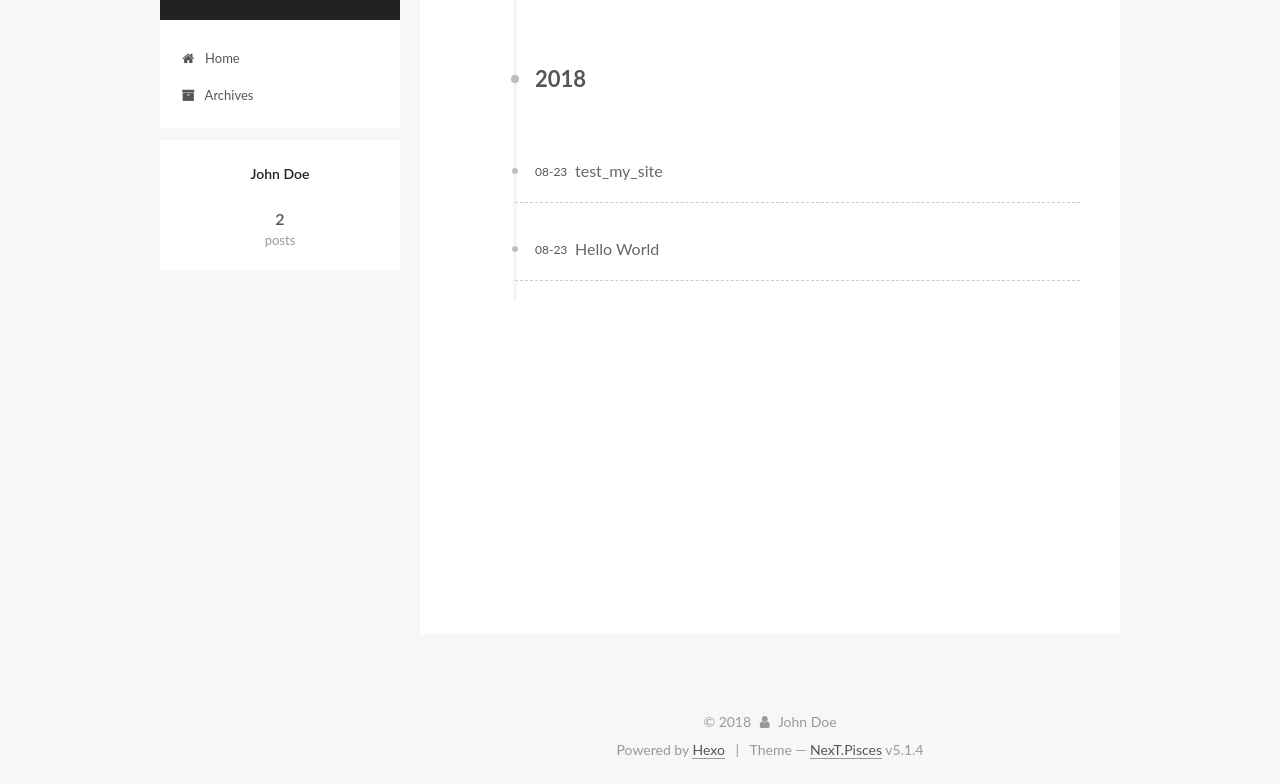
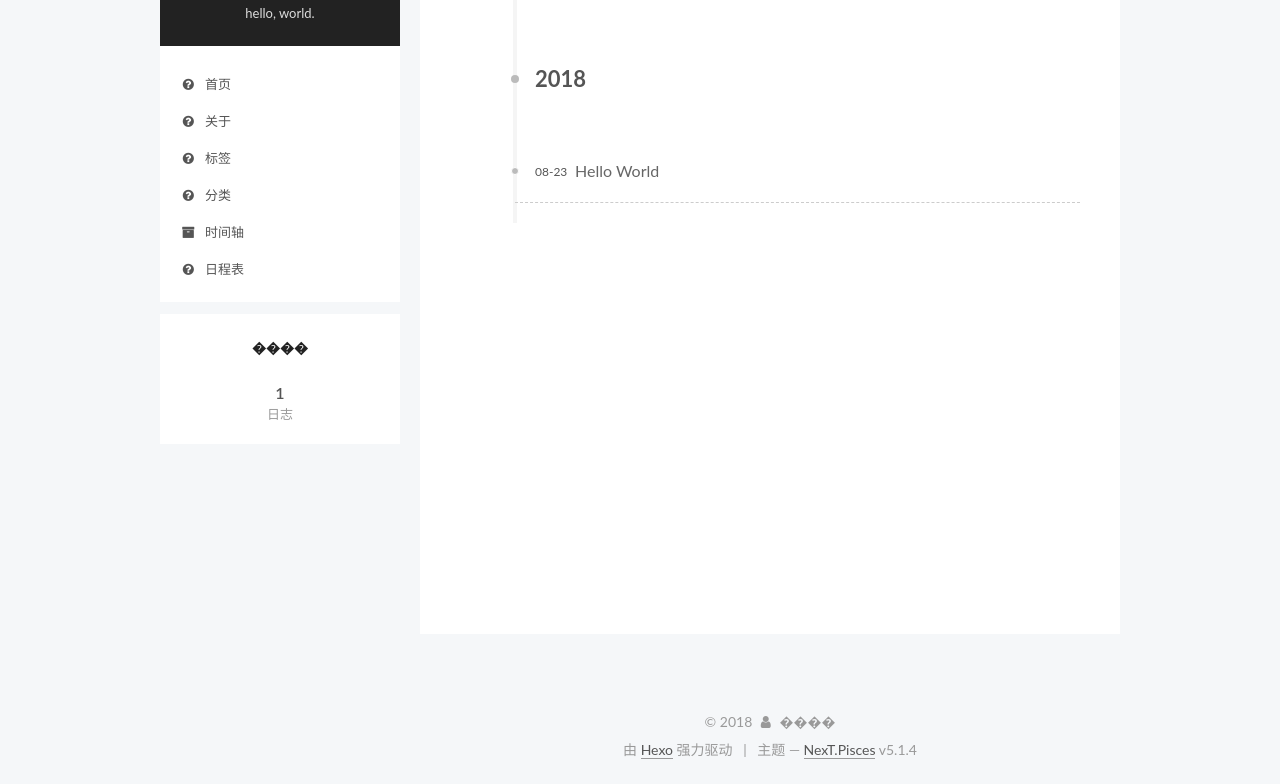
Before and after one commit to haitang10/haitang10.github.io, a plain HTML site: page archives/index.html in a window 1280 px wide. Shown: the part 69-853 px from the top of the page. Drawn offline with Linux system fonts and the light colour scheme.

Commit message:
Site updated: 2018-08-24 18:30:28

```diff
--- a/archives/index.html
+++ b/archives/index.html
@@ -5,7 +5,7 @@
 
 
 
-<html class="theme-next pisces use-motion" lang="">
+<html class="theme-next pisces use-motion" lang="zh-Hans">
 <head>
   <meta charset="UTF-8"/>
 <meta http-equiv="X-UA-Compatible" content="IE=edge" />
@@ -80,12 +80,12 @@
 
 
 <meta property="og:type" content="website">
-<meta property="og:title" content="Hexo">
+<meta property="og:title" content="haitang10&#39;s blog">
 <meta property="og:url" content="http://yoursite.com/archives/index.html">
-<meta property="og:site_name" content="Hexo">
-<meta property="og:locale" content="default">
+<meta property="og:site_name" content="haitang10&#39;s blog">
+<meta property="og:locale" content="zh-Hans">
 <meta name="twitter:card" content="summary">
-<meta name="twitter:title" content="Hexo">
+<meta name="twitter:title" content="haitang10&#39;s blog">
 
 
 
@@ -101,7 +101,7 @@
     motion: {"enable":true,"async":false,"transition":{"post_block":"fadeIn","post_header":"slideDownIn","post_body":"slideDownIn","coll_header":"slideLeftIn","sidebar":"slideUpIn"}},
     duoshuo: {
       userId: '0',
-      author: 'Author'
+      author: '博主'
     },
     algolia: {
       applicationID: '',
@@ -121,7 +121,7 @@
 
 
 
-  <title>Archive | Hexo</title>
+  <title>归档 | haitang10's blog</title>
 
 
 
@@ -133,7 +133,7 @@
 
 </head>
 
-<body itemscope itemtype="http://schema.org/WebPage" lang="default">
+<body itemscope itemtype="http://schema.org/WebPage" lang="zh-Hans">
 
 
 
@@ -151,12 +151,12 @@
     <div class="custom-logo-site-title">
       <a href="/"  class="brand" rel="start">
         <span class="logo-line-before"><i></i></span>
-        <span class="site-title">Hexo</span>
+        <span class="site-title">haitang10's blog</span>
         <span class="logo-line-after"><i></i></span>
       </a>
     </div>
 
-        <p class="site-subtitle"></p>
+        <p class="site-subtitle">hello, world.</p>
 
   </div>
 
@@ -177,11 +177,41 @@
 
 
         <li class="menu-item menu-item-home">
-          <a href="/" rel="section">
+          <a href="/��ҳ" rel="section">
 
-              <i class="menu-item-icon fa fa-fw fa-home"></i> <br />
+              <i class="menu-item-icon fa fa-fw fa-question-circle"></i> <br />
 
-            Home
+            首页
+          </a>
+        </li>
+
+
+        <li class="menu-item menu-item-about">
+          <a href="/��������" rel="section">
+
+              <i class="menu-item-icon fa fa-fw fa-question-circle"></i> <br />
+
+            关于
+          </a>
+        </li>
+
+
+        <li class="menu-item menu-item-tags">
+          <a href="/��ǩ" rel="section">
+
+              <i class="menu-item-icon fa fa-fw fa-question-circle"></i> <br />
+
+            标签
+          </a>
+        </li>
+
+
+        <li class="menu-item menu-item-categories">
+          <a href="/����" rel="section">
+
+              <i class="menu-item-icon fa fa-fw fa-question-circle"></i> <br />
+
+            分类
           </a>
         </li>
 
@@ -191,7 +221,17 @@
 
               <i class="menu-item-icon fa fa-fw fa-archive"></i> <br />
 
-            Archives
+            时间轴
+          </a>
+        </li>
+
+
+        <li class="menu-item menu-item-schedule">
+          <a href="/ʱ����" rel="section">
+
+              <i class="menu-item-icon fa fa-fw fa-question-circle"></i> <br />
+
+            日程表
           </a>
         </li>
 
@@ -227,7 +267,7 @@
 
 
 
-        Um..! 2 posts in total. Keep on posting.
+        嗯..! 目前共计 1 篇日志。 继续努力。
       </span>
 
 
@@ -241,43 +281,6 @@
           <div class="collection-title">
             <h1 class="archive-year" id="archive-year-2018">2018</h1>
           </div>
-
-
-
-
-
-  <article class="post post-type-normal" itemscope itemtype="http://schema.org/Article">
-    <header class="post-header">
-
-      <h2 class="post-title">
-
-            <a class="post-title-link" href="/2018/08/23/test-my-site/" itemprop="url">
-
-                <span itemprop="name">test_my_site</span>
-
-            </a>
-
-      </h2>
-
-      <div class="post-meta">
-        <time class="post-time" itemprop="dateCreated"
-              datetime="2018-08-23T11:21:36+08:00"
-              content="2018-08-23" >
-          08-23
-        </time>
-      </div>
-
-    </header>
-  </article>
-
-
-
-
-
-
-
-
-
 
 
 
@@ -351,7 +354,7 @@
         <div class="site-overview">
           <div class="site-author motion-element" itemprop="author" itemscope itemtype="http://schema.org/Person">
 
-              <p class="site-author-name" itemprop="name">John Doe</p>
+              <p class="site-author-name" itemprop="name">����</p>
               <p class="site-description motion-element" itemprop="description"></p>
           </div>
 
@@ -362,8 +365,8 @@
 
                 <a href="/archives/">
 
-                  <span class="site-state-item-count">2</span>
-                  <span class="site-state-item-name">posts</span>
+                  <span class="site-state-item-count">1</span>
+                  <span class="site-state-item-name">日志</span>
                 </a>
               </div>
 
@@ -407,13 +410,13 @@
   <span class="with-love">
     <i class="fa fa-user"></i>
   </span>
-  <span class="author" itemprop="copyrightHolder">John Doe</span>
+  <span class="author" itemprop="copyrightHolder">����</span>
 
 
 </div>
 
 
-  <div class="powered-by">Powered by <a class="theme-link" target="_blank" href="https://hexo.io">Hexo</a></div>
+  <div class="powered-by">由 <a class="theme-link" target="_blank" href="https://hexo.io">Hexo</a> 强力驱动</div>
 
 
 
@@ -421,7 +424,7 @@
 
 
 
-  <div class="theme-info">Theme &mdash; <a class="theme-link" target="_blank" href="https://github.com/iissnan/hexo-theme-next">NexT.Pisces</a> v5.1.4</div>
+  <div class="theme-info">主题 &mdash; <a class="theme-link" target="_blank" href="https://github.com/iissnan/hexo-theme-next">NexT.Pisces</a> v5.1.4</div>
 
 
 
--- a/css/main.css
+++ b/css/main.css
@@ -1823,7 +1823,7 @@ pre .javascript .function {
   width: 4px;
   height: 4px;
   border-radius: 50%;
-  background: #dd1738;
+  background: #99d6fc;
 }
 .links-of-blogroll {
   font-size: 13px;
--- a/index.html
+++ b/index.html
@@ -5,7 +5,7 @@
 
 
 
-<html class="theme-next pisces use-motion" lang="">
+<html class="theme-next pisces use-motion" lang="zh-Hans">
 <head>
   <meta charset="UTF-8"/>
 <meta http-equiv="X-UA-Compatible" content="IE=edge" />
@@ -80,12 +80,12 @@
 
 
 <meta property="og:type" content="website">
-<meta property="og:title" content="Hexo">
+<meta property="og:title" content="haitang10&#39;s blog">
 <meta property="og:url" content="http://yoursite.com/index.html">
-<meta property="og:site_name" content="Hexo">
-<meta property="og:locale" content="default">
+<meta property="og:site_name" content="haitang10&#39;s blog">
+<meta property="og:locale" content="zh-Hans">
 <meta name="twitter:card" content="summary">
-<meta name="twitter:title" content="Hexo">
+<meta name="twitter:title" content="haitang10&#39;s blog">
 
 
 
@@ -101,7 +101,7 @@
     motion: {"enable":true,"async":false,"transition":{"post_block":"fadeIn","post_header":"slideDownIn","post_body":"slideDownIn","coll_header":"slideLeftIn","sidebar":"slideUpIn"}},
     duoshuo: {
       userId: '0',
-      author: 'Author'
+      author: '博主'
     },
     algolia: {
       applicationID: '',
@@ -121,7 +121,7 @@
 
 
 
-  <title>Hexo</title>
+  <title>haitang10's blog</title>
 
 
 
@@ -133,7 +133,7 @@
 
 </head>
 
-<body itemscope itemtype="http://schema.org/WebPage" lang="default">
+<body itemscope itemtype="http://schema.org/WebPage" lang="zh-Hans">
 
 
 
@@ -152,12 +152,12 @@
     <div class="custom-logo-site-title">
       <a href="/"  class="brand" rel="start">
         <span class="logo-line-before"><i></i></span>
-        <span class="site-title">Hexo</span>
+        <span class="site-title">haitang10's blog</span>
         <span class="logo-line-after"><i></i></span>
       </a>
     </div>
 
-        <p class="site-subtitle"></p>
+        <p class="site-subtitle">hello, world.</p>
 
   </div>
 
@@ -178,11 +178,41 @@
 
 
         <li class="menu-item menu-item-home">
-          <a href="/" rel="section">
+          <a href="/��ҳ" rel="section">
 
-              <i class="menu-item-icon fa fa-fw fa-home"></i> <br />
+              <i class="menu-item-icon fa fa-fw fa-question-circle"></i> <br />
 
-            Home
+            首页
+          </a>
+        </li>
+
+
+        <li class="menu-item menu-item-about">
+          <a href="/��������" rel="section">
+
+              <i class="menu-item-icon fa fa-fw fa-question-circle"></i> <br />
+
+            关于
+          </a>
+        </li>
+
+
+        <li class="menu-item menu-item-tags">
+          <a href="/��ǩ" rel="section">
+
+              <i class="menu-item-icon fa fa-fw fa-question-circle"></i> <br />
+
+            标签
+          </a>
+        </li>
+
+
+        <li class="menu-item menu-item-categories">
+          <a href="/����" rel="section">
+
+              <i class="menu-item-icon fa fa-fw fa-question-circle"></i> <br />
+
+            分类
           </a>
         </li>
 
@@ -192,7 +222,17 @@
 
               <i class="menu-item-icon fa fa-fw fa-archive"></i> <br />
 
-            Archives
+            时间轴
+          </a>
+        </li>
+
+
+        <li class="menu-item menu-item-schedule">
+          <a href="/ʱ����" rel="section">
+
+              <i class="menu-item-icon fa fa-fw fa-question-circle"></i> <br />
+
+            日程表
           </a>
         </li>
 
@@ -229,135 +269,16 @@
 
 
   <div class="post-block">
-    <link itemprop="mainEntityOfPage" href="http://yoursite.com/2018/08/23/test-my-site/">
+    <link itemprop="mainEntityOfPage" href="http://yoursite.com/2018/08/23/hello-world/">
 
     <span hidden itemprop="author" itemscope itemtype="http://schema.org/Person">
-      <meta itemprop="name" content="John Doe">
+      <meta itemprop="name" content="����">
       <meta itemprop="description" content="">
       <meta itemprop="image" content="/images/avatar.gif">
     </span>
 
     <span hidden itemprop="publisher" itemscope itemtype="http://schema.org/Organization">
-      <meta itemprop="name" content="Hexo">
-    </span>
-
-
-      <header class="post-header">
-
-
-
-          <h1 class="post-title" itemprop="name headline">
-
-                <a class="post-title-link" href="/2018/08/23/test-my-site/" itemprop="url">test_my_site</a></h1>
-
-
-        <div class="post-meta">
-          <span class="post-time">
-
-              <span class="post-meta-item-icon">
-                <i class="fa fa-calendar-o"></i>
-              </span>
-
-                <span class="post-meta-item-text">Posted on</span>
-
-              <time title="Post created" itemprop="dateCreated datePublished" datetime="2018-08-23T11:21:36+08:00">
-                2018-08-23
-              </time>
-
-
-
-
-
-          </span>
-
-
-
-
-
-
-
-
-
-
-
-
-
-
-
-
-        </div>
-      </header>
-
-
-
-
-
-    <div class="post-body" itemprop="articleBody">
-
-
-
-
-
-
-
-
-
-
-
-    </div>
-
-
-
-
-
-
-
-
-
-
-    <footer class="post-footer">
-
-
-
-
-
-
-
-
-        <div class="post-eof"></div>
-
-    </footer>
-  </div>
-
-
-
-  </article>
-
-
-
-
-
-
-
-
-
-
-
-  <article class="post post-type-normal" itemscope itemtype="http://schema.org/Article">
-
-
-
-  <div class="post-block">
-    <link itemprop="mainEntityOfPage" href="http://yoursite.com/2018/08/23/hello-world/">
-
-    <span hidden itemprop="author" itemscope itemtype="http://schema.org/Person">
-      <meta itemprop="name" content="John Doe">
-      <meta itemprop="description" content="">
-      <meta itemprop="image" content="/images/avatar.gif">
-    </span>
-
-    <span hidden itemprop="publisher" itemscope itemtype="http://schema.org/Organization">
-      <meta itemprop="name" content="Hexo">
+      <meta itemprop="name" content="haitang10's blog">
     </span>
 
 
@@ -377,9 +298,9 @@
                 <i class="fa fa-calendar-o"></i>
               </span>
 
-                <span class="post-meta-item-text">Posted on</span>
+                <span class="post-meta-item-text">发表于</span>
 
-              <time title="Post created" itemprop="dateCreated datePublished" datetime="2018-08-23T11:18:51+08:00">
+              <time title="创建于" itemprop="dateCreated datePublished" datetime="2018-08-23T11:18:51+08:00">
                 2018-08-23
               </time>
 
@@ -498,7 +419,7 @@
         <div class="site-overview">
           <div class="site-author motion-element" itemprop="author" itemscope itemtype="http://schema.org/Person">
 
-              <p class="site-author-name" itemprop="name">John Doe</p>
+              <p class="site-author-name" itemprop="name">����</p>
               <p class="site-description motion-element" itemprop="description"></p>
           </div>
 
@@ -509,8 +430,8 @@
 
                 <a href="/archives/">
 
-                  <span class="site-state-item-count">2</span>
-                  <span class="site-state-item-name">posts</span>
+                  <span class="site-state-item-count">1</span>
+                  <span class="site-state-item-name">日志</span>
                 </a>
               </div>
 
@@ -554,13 +475,13 @@
   <span class="with-love">
     <i class="fa fa-user"></i>
   </span>
-  <span class="author" itemprop="copyrightHolder">John Doe</span>
+  <span class="author" itemprop="copyrightHolder">����</span>
 
 
 </div>
 
 
-  <div class="powered-by">Powered by <a class="theme-link" target="_blank" href="https://hexo.io">Hexo</a></div>
+  <div class="powered-by">由 <a class="theme-link" target="_blank" href="https://hexo.io">Hexo</a> 强力驱动</div>
 
 
 
@@ -568,7 +489,7 @@
 
 
 
-  <div class="theme-info">Theme &mdash; <a class="theme-link" target="_blank" href="https://github.com/iissnan/hexo-theme-next">NexT.Pisces</a> v5.1.4</div>
+  <div class="theme-info">主题 &mdash; <a class="theme-link" target="_blank" href="https://github.com/iissnan/hexo-theme-next">NexT.Pisces</a> v5.1.4</div>
 
 
 
```
Also changed, not shown: 2018/08/23/hello-world/index.html (+64 -40 lines), archives/2018/08/index.html (+61 -58 lines), archives/2018/index.html (+61 -58 lines).
